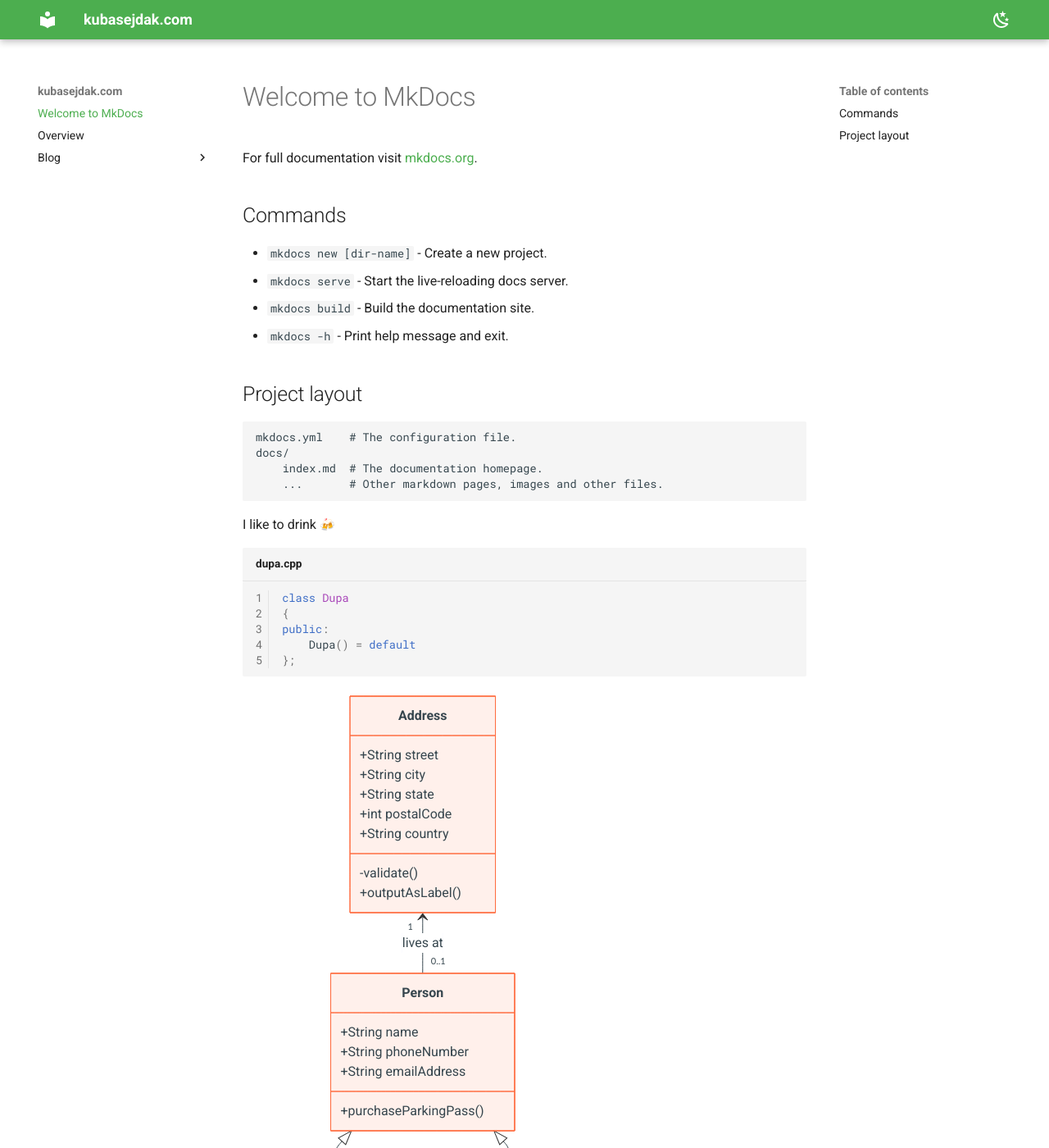
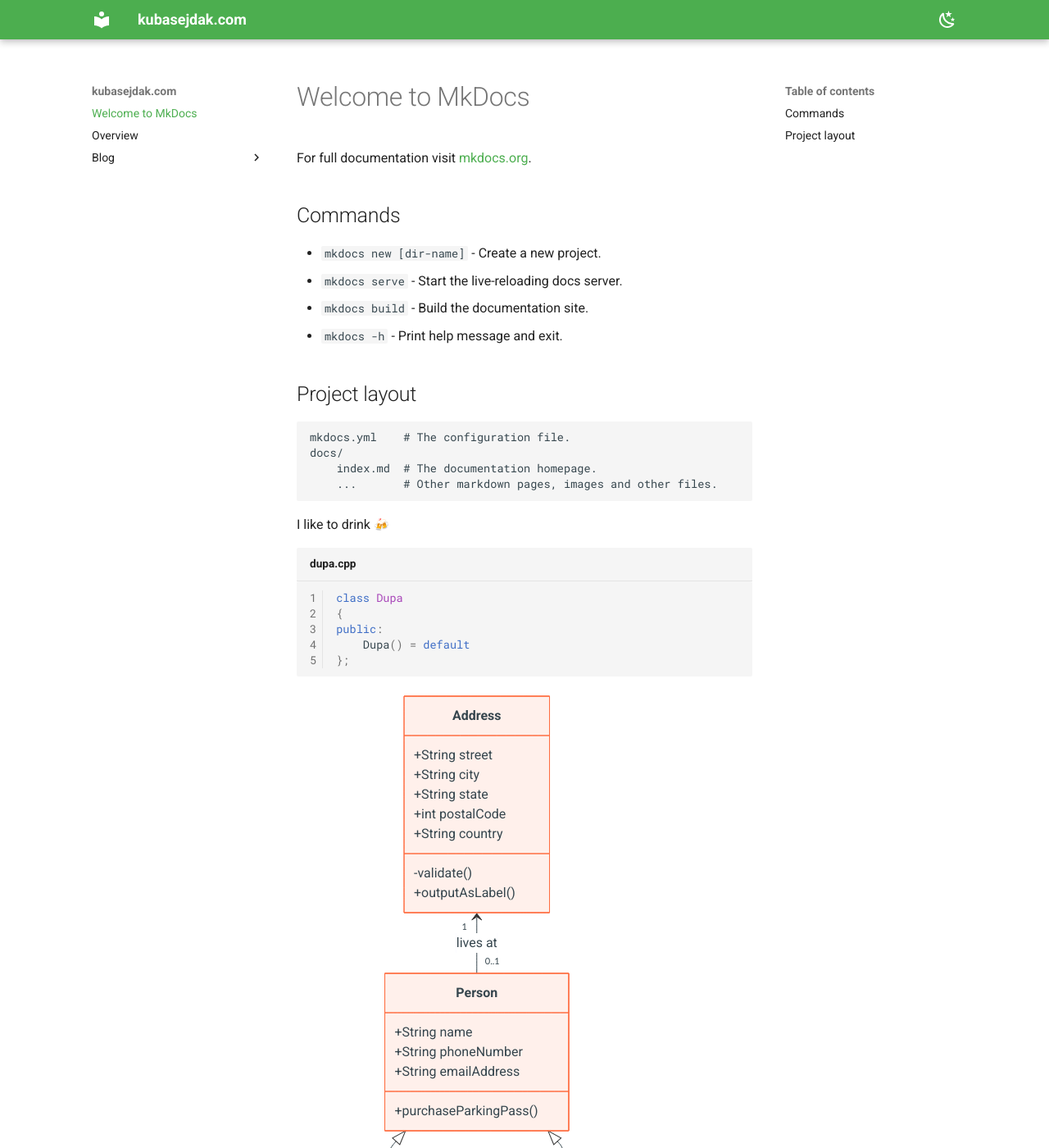
Before and after one commit to kubasejdak/kubasejdak.github.io, an MkDocs documentation site: the page built from docs/index.md, in a window 1280 px wide and 1400 px high. Shown: the whole window at 82% size. Built offline with MkDocs 1.6.1 and Material for MkDocs 9.7.7, drawn with Linux system fonts in a browser that asks for light colours; emoji names are drawn with the system emoji font.

Commit message:
Add some layout config changes. (#5)

```diff
--- /dev/null
+++ b/docs/stylesheets/extra.css
@@ -0,0 +1,3 @@
+.md-grid {
+  max-width: 85%;
+}
--- a/mkdocs.yml
+++ b/mkdocs.yml
@@ -6,14 +6,16 @@ theme:
   name: material
   palette:
     # Light Mode
-    - scheme: default
+    - media: "(prefers-color-scheme: light)"
+      scheme: default
       toggle:
         icon: material/weather-night
         name: Light mode
       primary: green
       accent: deep orange
     # Dark Mode
-    - scheme: slate
+    - media: "(prefers-color-scheme: dark)"
+      scheme: slate
       toggle:
         icon: material/weather-sunny
         name: Dark mode
@@ -21,7 +23,11 @@ theme:
       accent: deep purple
   features:
     - navigation.footer
+    - navigation.indexes
+    - navigation.instant
+    - navigation.instant.progress
     - navigation.top
+    # - toc.integrate
 
 plugins:
   - blog
@@ -54,4 +60,7 @@ extra:
     - icon: simple/linkedin
       link: https://www.linkedin.com/in/kuba-sejdak-41b06165/
 
+extra_css:
+  - stylesheets/extra.css
+
 copyright: Copyright &copy; 2024 - 2024 Kuba Sejdak
```
Also changed, not shown: 1 other file.
